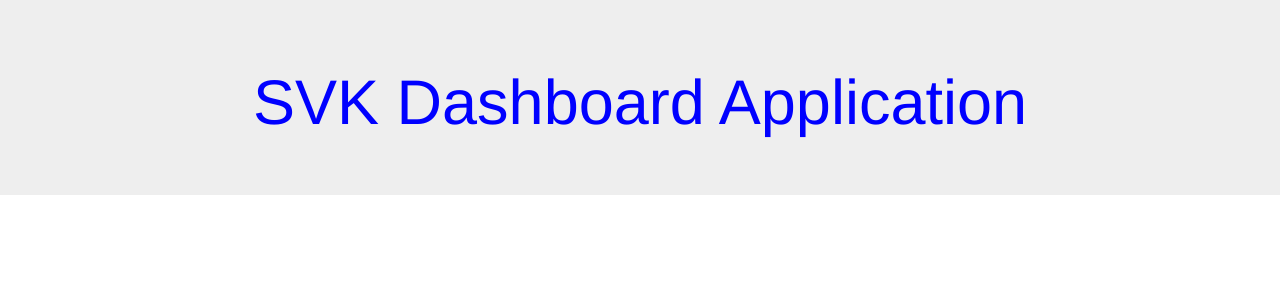
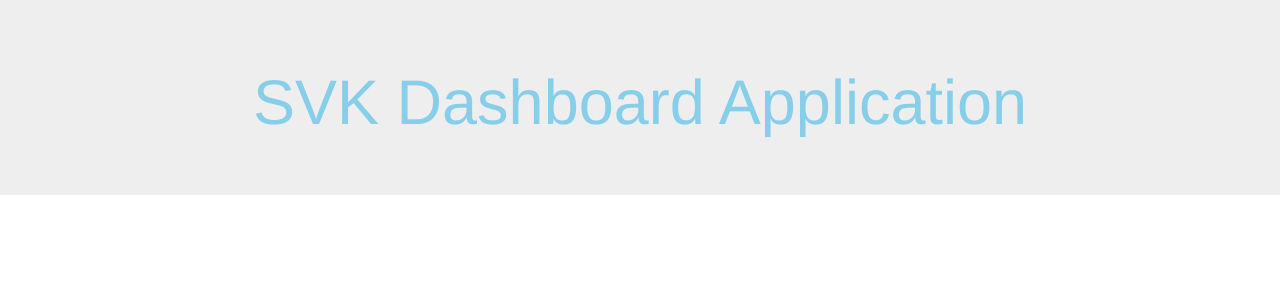
Before and after one commit to svkmsr6/angular-svk-dashboard, an Angular app: page / in a window 1280 px wide. Shown: the top 300 px of the page. Built offline with nearby package versions, Linux system fonts and the light colour scheme.

Commit message:
Header Colour changes

```diff
--- a/src/app/app-header/app-header.component.css
+++ b/src/app/app-header/app-header.component.css
@@ -1,4 +1,4 @@
 .centric{
     text-align: center;
-    color: blue;
+    color: skyblue;
 }
```
